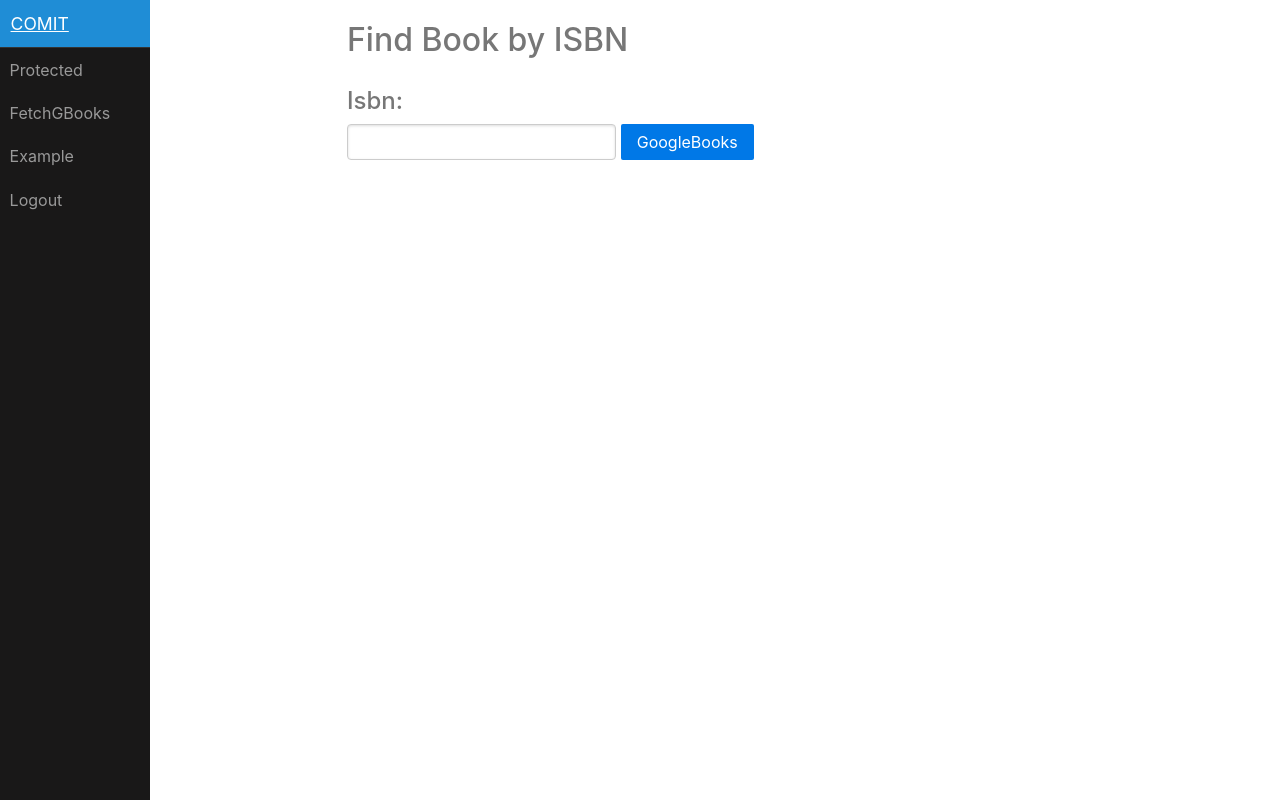
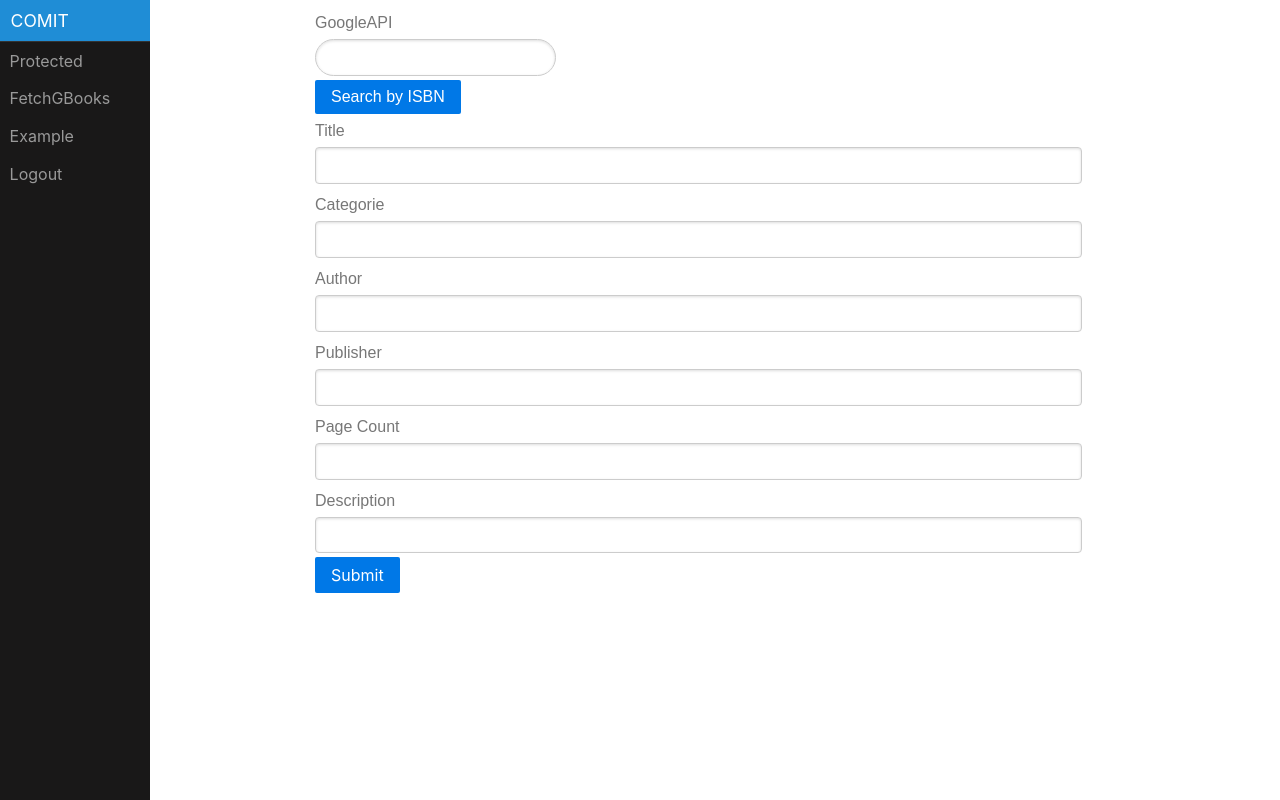
Before and after one commit to fabricioobregon/my-app, a React (Create React App) app: page /fetchgBooks in a window 1280 px wide. Built offline with nearby package versions, Linux system fonts and the light colour scheme; sample sign-in values are in the browser's storage.

Commit message:
Saving state from google books

```diff
--- a/src/bookcomponents/FetchGBooks.js
+++ b/src/bookcomponents/FetchGBooks.js
@@ -1,4 +1,7 @@
 import React, { useState, useEffect } from "react";
+import 'purecss/build/pure.css';
+import '../css/side-menu.css';
+
 
 export default function FetchGBooks(props){
     const [isbn, setIsbn] = useState("");
@@ -14,11 +17,17 @@ export default function FetchGBooks(props){
 
     useEffect(() => {
         // Update the document title using the browser API
-        if(isbn === ""){setFetchJSON("");}
-    });
-
-    useEffect(() => {
-        // Update the document title using the browser API
+        if(isbn === "" || isbn.length < 13){
+            setFetchJSON("");
+            setImageUrl("");
+            setTitle("");
+            setCategorie("");
+            setYear("");
+            setAuthor("");
+            setPublisher("");
+            setPageCount("");
+            setDescription("");
+        }else{
             if(fetchJSON){
                 if(fetchJSON.totalItems > 0){
                     setImageUrl(JSON.stringify(fetchJSON.items[0].volumeInfo.imageLinks.thumbnail));
@@ -29,28 +38,16 @@ export default function FetchGBooks(props){
                     setPublisher(JSON.stringify(fetchJSON.items[0].volumeInfo.publisher));
                     setPageCount(JSON.stringify(fetchJSON.items[0].volumeInfo.pageCount));
                     setDescription(JSON.stringify(fetchJSON.items[0].volumeInfo.description));
-
-                console.log(isbn);
-                console.log(imageUrl);
-                console.log(title);
-                console.log(categorie);
-                console.log(year);
-                console.log(author);
-                console.log(publisher);
-                console.log(pageCount);
-                console.log(description);
+                }
             }
         }
     });
 
+    useEffect(() => {
+        // Update the document title using the browser API
 
 
-
-
-
-
-
-
+    });
 
     function onSubmit(props) {
         props.preventDefault();
@@ -68,30 +65,83 @@ export default function FetchGBooks(props){
                         throw new Error('ISBN not found');
                     }
                 })
-                .then(json => {setFetchJSON(json)})
+                .then(json => {setFetchJSON(json);})
                 .catch(error => {alert(error.message)});
         }
+    }
+
+    const changeIsbn = event => {setIsbn(event.target.value);}
+    const changeImageUrl = event => {setImageUrl(event.target.value);}
+    const changeTitle = event => {setTitle(event.target.value);}
+    const changeCategorie = event => {setCategorie(event.target.value);}
+    const changeAuthor = event => {setAuthor(event.target.value);}
+    const changePublisher = event => {setPublisher(event.target.value);}
+    const changePagecount = event => {setPageCount(event.target.value);}
+    const changeDescription = event => {setDescription(event.target.value);}
 
 
-    }
 
-    const changeIsbn = event => {
-        setIsbn(event.target.value);
-    }
+
+
+
 
     return (
+<div>
+        <form className="pure-form pure-form-stacked">
+            <fieldset>
+                <div className="pure-g">
+                    <div className="pure-u-1 pure-u-md-1-3">
+                        <label htmlFor="isbn">GoogleAPI</label>
+                        <input type="text" id="isbn" className="pure-input-rounded" onChange={changeIsbn}/>
+                        <button type="submit" className="pure-button pure-button-primary" onClick={onSubmit}>Search by ISBN</button>
+                    </div>
 
-        <div className="autorForm">
-            <h1>Find Book by ISBN</h1>
-            <form className="pure-form pure-form-aligned" >
-                <fieldset>
-                <h4>Isbn:</h4>
-                <input type="text" name="isbn" onChange={changeIsbn}></input>
-                    {' '}<button type="submit" className="pure-button pure-button-primary" onClick={onSubmit}>GoogleBooks</button>
+                    {/*<div className="pure-u-1 pure-u-md-1-3">*/}
+                    {/*    <label htmlFor="imageUrl">Image Url</label>*/}
+                    {/*    <input id="imageUrl" className="pure-u-23-24" type="text" value={imageUrl} onChange={changeTitle}/>*/}
+                    {/*</div>*/}
+
+                    <div className="pure-u-1 pure-u-md-1-3">
+                        <label htmlFor="title">Title</label>
+                        <input id="title" className="pure-u-23-24" type="text" value={title} onChange={changeTitle}/>
+                    </div>
+
+                    <div className="pure-u-1 pure-u-md-1-3">
+                        <label htmlFor="categorie">Categorie</label>
+                        <input id="categorie" className="pure-u-23-24" type="text" value={categorie} onChange={changeCategorie}/>
+                    </div>
+
+                    <div className="pure-u-1 pure-u-md-1-3">
+                        <label htmlFor="author">Author</label>
+                        <input id="author" className="pure-u-23-24" type="email" required value={author} onChange={changeAuthor}/>
+                    </div>
+
+                    <div className="pure-u-1 pure-u-md-1-3">
+                        <label htmlFor="publisher">Publisher</label>
+                        <input id="publisher" className="pure-u-23-24" type="text" value={publisher} onChange={changePublisher}/>
+                    </div>
+
+                    <div className="pure-u-1 pure-u-md-1-3">
+                        <label htmlFor="pageCount">Page Count</label>
+                        <input id="pageCount" className="pure-u-23-24" type="text" value={pageCount} onChange={changePagecount}/>
+                    </div>
+
+                    <div className="pure-u-1 pure-u-md-1-3">
+                        <label htmlFor="description">Description</label>
+                        <input id="description" className="pure-u-23-24" type="text" value={description} onChange={changeIsbn}/>
+                    </div>
+
+                </div>
+
+                <button type="submit" className="pure-button pure-button-primary">Submit</button>
             </fieldset>
+        </form>
 
-            </form>
+
 </div>
+
+
+
     );
 
 
--- a/src/css/side-menu.css
+++ b/src/css/side-menu.css
@@ -25,6 +25,7 @@ This is the parent `<div>` that contains the menu and the content area.
 */
 #layout {
     position: relative;
+    left: 0;
     padding-left: 0;
 }
     #layout.active #menu {
--- a/src/index.js
+++ b/src/index.js
@@ -2,9 +2,9 @@ import React from 'react';
 import ReactDOM from 'react-dom';
 import './index.css';
 import App from './App';
-import 'bootstrap/dist/css/bootstrap.css';
 import 'purecss/build/pure.css';
 import './css/side-menu.css';
+
 
 
 ReactDOM.render(<App />, document.getElementById('root'));
```
Lines whose indentation alone changed are shown as unchanged.
